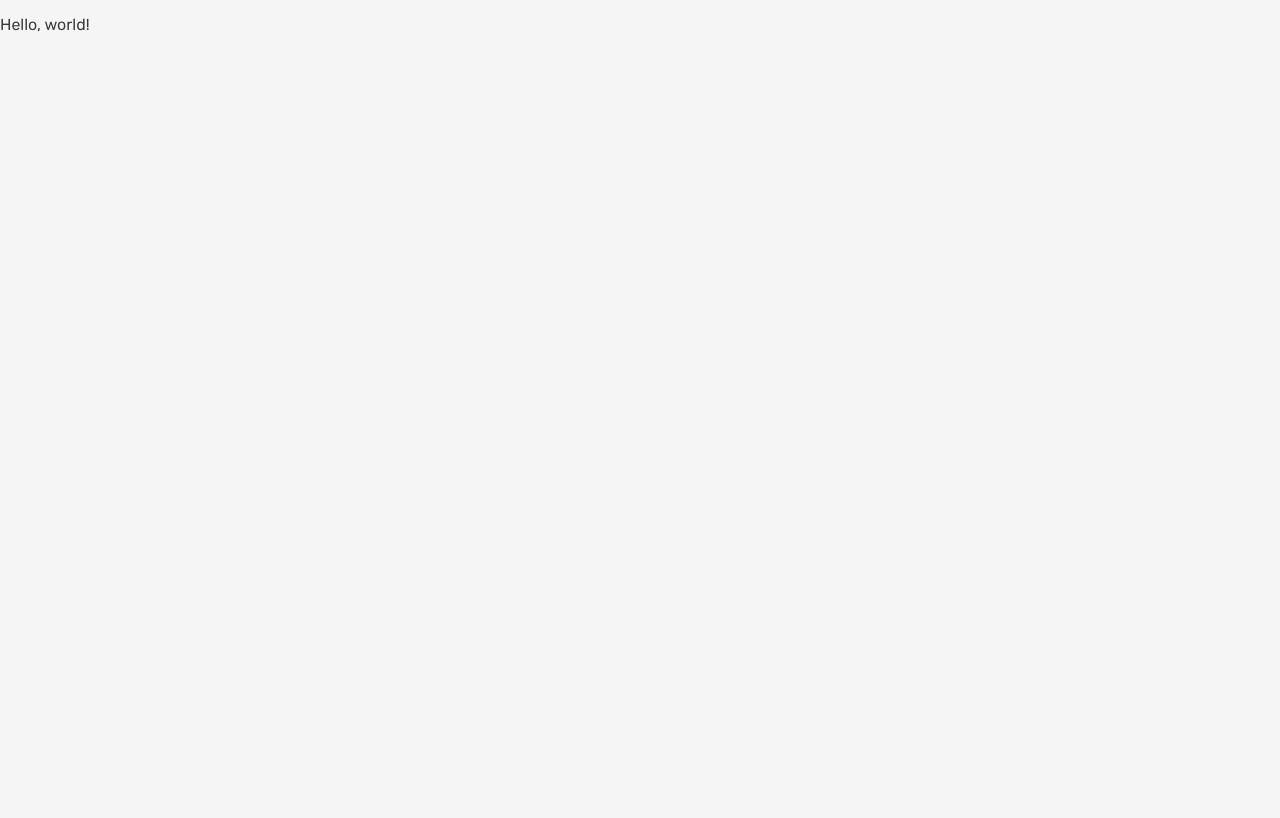
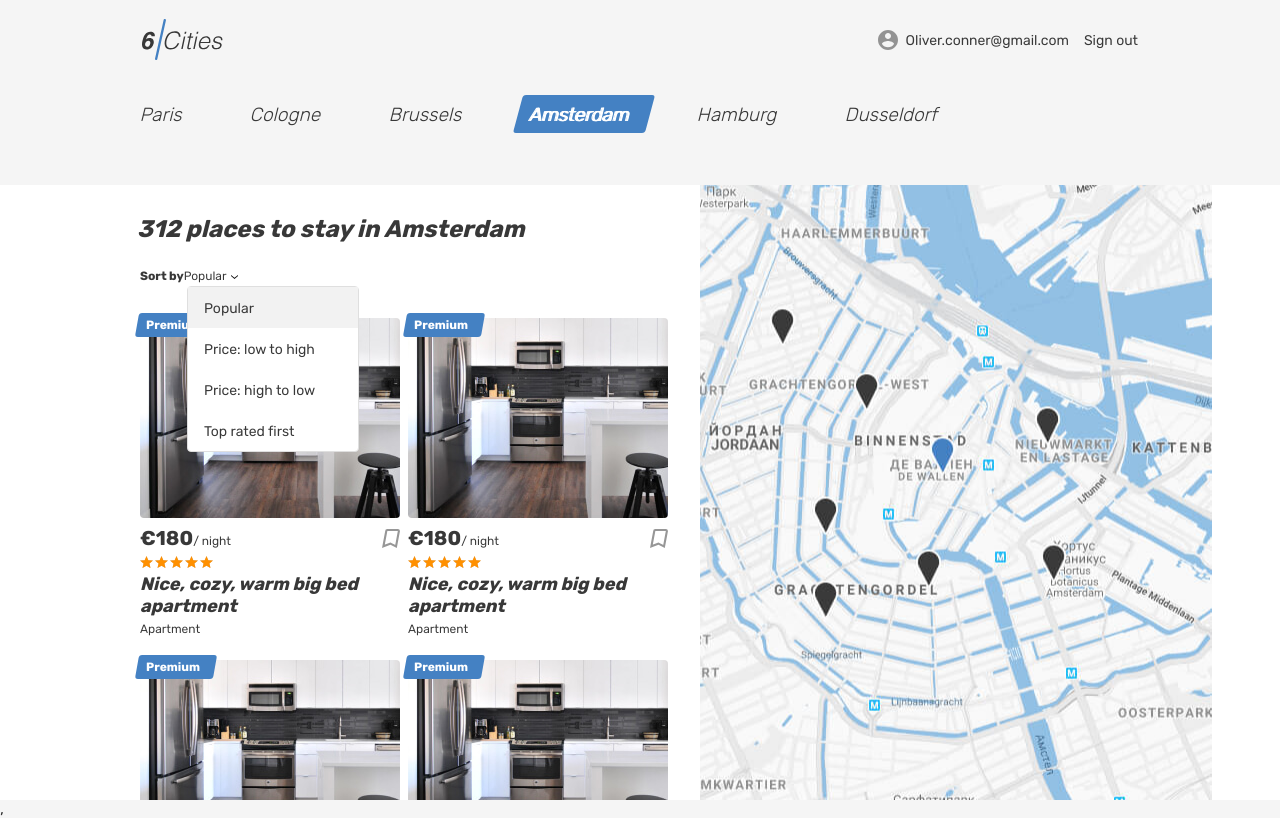
Before and after one commit to tanjaslo/1621659-six-cities-7, a React (Create React App) app in the folder project/: page / in a window 1280 px wide. Built offline with nearby package versions, Linux system fonts and the light colour scheme.

Commit message:
Adds components for the main page and card.

```diff
--- a/project/src/components/app/app.jsx
+++ b/project/src/components/app/app.jsx
@@ -1,7 +1,17 @@
 import React from 'react';
+import PropTypes from 'prop-types';
+import MainPage from '../main-page/main-page';
 
-function App() {
-  return <p>Hello, world!</p>;
+function App(props) {
+  const {placesCount} = props;
+
+  return (
+    <MainPage placesCount={placesCount} />
+  );
 }
 
+App.propTypes = {
+  placesCount: PropTypes.number.isRequired,
+};
+
 export default App;
--- /dev/null
+++ b/project/src/components/main-page/main-page.jsx
@@ -0,0 +1,114 @@
+import React from 'react';
+import PropTypes from 'prop-types';
+import PlaceCard from '../place-card/place-card';
+
+function MainPage(props){
+  const {placesCount} = props;
+
+  return (
+    <div className="page page--gray page--main">
+      <header className="header">
+        <div className="container">
+          <div className="header__wrapper">
+            <div className="header__left">
+              <a className="header__logo-link header__logo-link--active" href="#top">
+                <img className="header__logo" src="img/logo.svg" alt="6 cities logo" width="81" height="41" />
+              </a>
+            </div>
+            <nav className="header__nav">
+              <ul className="header__nav-list">
+                <li className="header__nav-item user">
+                  <a className="header__nav-link header__nav-link--profile" href="/main">
+                    <div className="header__avatar-wrapper user__avatar-wrapper">
+                    </div>
+                    <span className="header__user-name user__name">Oliver.conner@gmail.com</span>
+                  </a>
+                </li>
+                <li className="header__nav-item">
+                  <a className="header__nav-link" href="/sign-out">
+                    <span className="header__signout">Sign out</span>
+                  </a>
+                </li>
+              </ul>
+            </nav>
+          </div>
+        </div>
+      </header>
+
+      <main className="page__main page__main--index">
+        <h1 className="visually-hidden">Cities</h1>
+        <div className="tabs">
+          <section className="locations container">
+            <ul className="locations__list tabs__list">
+              <li className="locations__item">
+                <a className="locations__item-link tabs__item" href="/paris">
+                  <span>Paris</span>
+                </a>
+              </li>
+              <li className="locations__item">
+                <a className="locations__item-link tabs__item" href="/cologne">
+                  <span>Cologne</span>
+                </a>
+              </li>
+              <li className="locations__item">
+                <a className="locations__item-link tabs__item" href="/brussels">
+                  <span>Brussels</span>
+                </a>
+              </li>
+              <li className="locations__item">
+                <a className="locations__item-link tabs__item tabs__item--active" href="/amsterdam">
+                  <span>Amsterdam</span>
+                </a>
+              </li>
+              <li className="locations__item">
+                <a className="locations__item-link tabs__item" href="/hamburg">
+                  <span>Hamburg</span>
+                </a>
+              </li>
+              <li className="locations__item">
+                <a className="locations__item-link tabs__item" href="/dusseldorf">
+                  <span>Dusseldorf</span>
+                </a>
+              </li>
+            </ul>
+          </section>
+        </div>
+        <div className="cities">
+          <div className="cities__places-container container">
+            <section className="cities__places places">
+              <h2 className="visually-hidden">Places</h2>
+              <b className="places__found">312 places to stay in Amsterdam</b>
+              <form className="places__sorting" action="#" method="get">
+                <span className="places__sorting-caption">Sort by</span>
+                <span className="places__sorting-type" tabIndex="0">
+                  Popular
+                  <svg className="places__sorting-arrow" width="7" height="4">
+                    <use xlinkHref="#icon-arrow-select"></use>
+                  </svg>
+                </span>
+                <ul className="places__options places__options--custom places__options--opened">
+                  <li className="places__option places__option--active" tabIndex="0">Popular</li>
+                  <li className="places__option" tabIndex="0">Price: low to high</li>
+                  <li className="places__option" tabIndex="0">Price: high to low</li>
+                  <li className="places__option" tabIndex="0">Top rated first</li>
+                </ul>
+              </form>
+              <div className="cities__places-list places__list tabs__content">
+                {new Array(placesCount).fill(null).map((place) => <PlaceCard key={place} />)}
+              </div>
+            </section>
+            <div className="cities__right-section">
+              <section className="cities__map map"></section>
+            </div>
+          </div>
+        </div>
+      </main>
+    </div>
+  );
+}
+
+MainPage.propTypes = {
+  placesCount: PropTypes.number.isRequired,
+};
+
+export default MainPage;
--- /dev/null
+++ b/project/src/components/place-card/place-card.jsx
@@ -0,0 +1,43 @@
+import React from 'react';
+
+function PlaceCard() {
+
+  return (
+    <article className="cities__place-card place-card">
+      <div className="place-card__mark">
+        <span>Premium</span>
+      </div>
+      <div className="cities__image-wrapper place-card__image-wrapper">
+        <a href="/offer">
+          <img className="place-card__image" src="img/apartment-03.jpg" width="260" height="200" alt="Place" />
+        </a>
+      </div>
+      <div className="place-card__info">
+        <div className="place-card__price-wrapper">
+          <div className="place-card__price">
+            <b className="place-card__price-value">&euro;180</b>
+            <span className="place-card__price-text">&#47;&nbsp;night</span>
+          </div>
+          <button className="place-card__bookmark-button button" type="button">
+            <svg className="place-card__bookmark-icon" width="18" height="19">
+              <use xlinkHref="#icon-bookmark"></use>
+            </svg>
+            <span className="visually-hidden">To bookmarks</span>
+          </button>
+        </div>
+        <div className="place-card__rating rating">
+          <div className="place-card__stars rating__stars">
+            <span style={{width: '100%'}} />
+            <span className="visually-hidden">Rating</span>
+          </div>
+        </div>
+        <h2 className="place-card__name">
+          <a href="/offer/:id">Nice, cozy, warm big bed apartment</a>
+        </h2>
+        <p className="place-card__type">Apartment</p>
+      </div>
+    </article>
+  );
+}
+
+export default PlaceCard;
--- a/project/src/index.js
+++ b/project/src/index.js
@@ -2,8 +2,15 @@
 import ReactDOM from 'react-dom';
 import App from './components/app/app';
 
+const Setting = {
+  PLACES_COUNT: 5,
+};
+
 ReactDOM.render(
   <React.StrictMode>
-    <App />
+    <App
+      placesCount={Setting.PLACES_COUNT}
+    />,
   </React.StrictMode>,
-  document.getElementById('root'));
+  document.getElementById('root'),
+);
```
Also changed, not shown: 1 other file (tests, documents, lock files or other folders).
